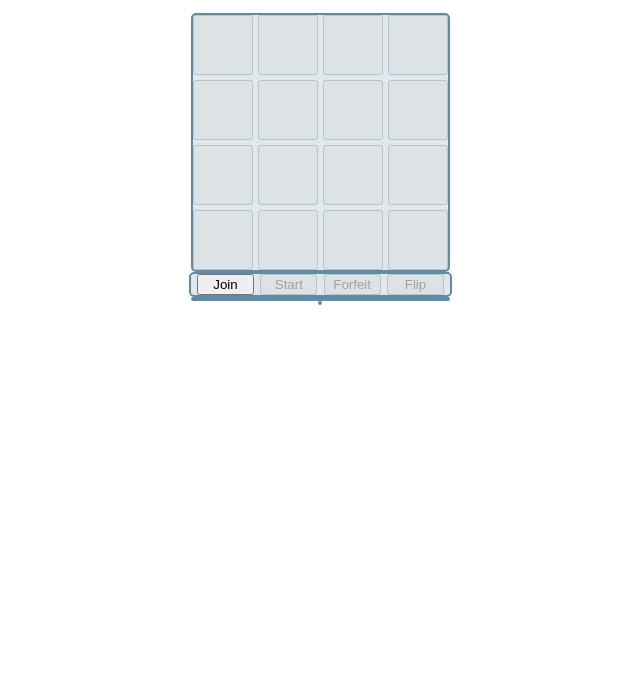
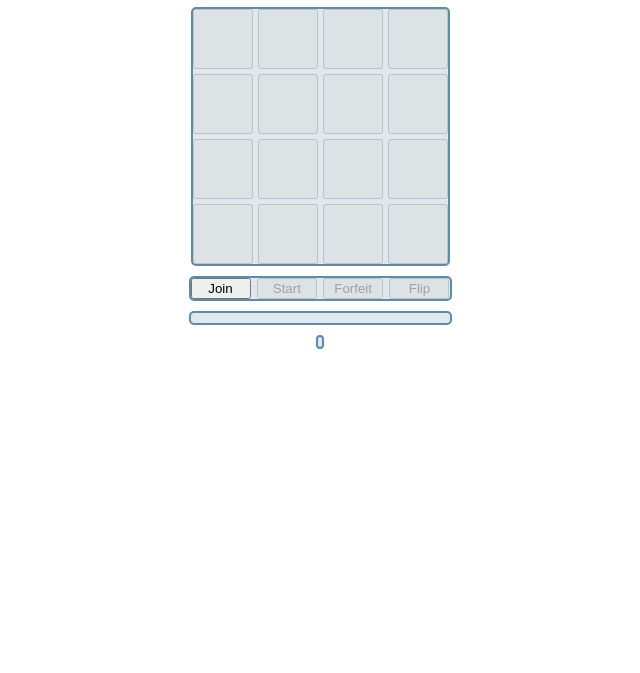
Before and after one commit to jbertrand45/cs491-ex4main, a website with bundled scripts: page public/index.html in a window 1280 px wide. Shown: the part 127-800 px from the top of the page, without its empty margins (320-960 px from the left). Built offline with nearby package versions, Linux system fonts and the light colour scheme.

Commit message:
added basic formatting to placeholder messages

```diff
--- a/public/style.css
+++ b/public/style.css
@@ -2,10 +2,11 @@
 .flex-cont {
   display: flex;
   align-items: center;
-  justify-content: center;
+  align-content: space-evenly;
+  justify-content: space-evenly;
   flex-direction: column;
-  flex-wrap: wrap;
-  padding: 1em;
+  flex-wrap: nowrap;
+  gap: 10px 50px;
 }
 
 .title-box {
@@ -34,7 +35,7 @@
 }
 
 .actBtn {
-  width: 57px;
+  width: 60px;
   white-space: nowrap;
   text-align: center;
   overflow: hidden;
@@ -42,7 +43,16 @@
 
 #btn-row {
   display: flex;
-  gap: 10px;
-  justify-content: center;
-  margin-right: -1px;
+  justify-content: space-around;
+
+  /* margin-right: -1px; */
 }
+
+.side-text {
+  padding: 5px 2px 5px 2px;
+  font-size: 18px;
+  font-weight: bold;
+  text-align: center;
+  border: 2px solid rgb(96 139 168);
+  background-color: rgb(96 139 168 / 0.2);
+}
```
